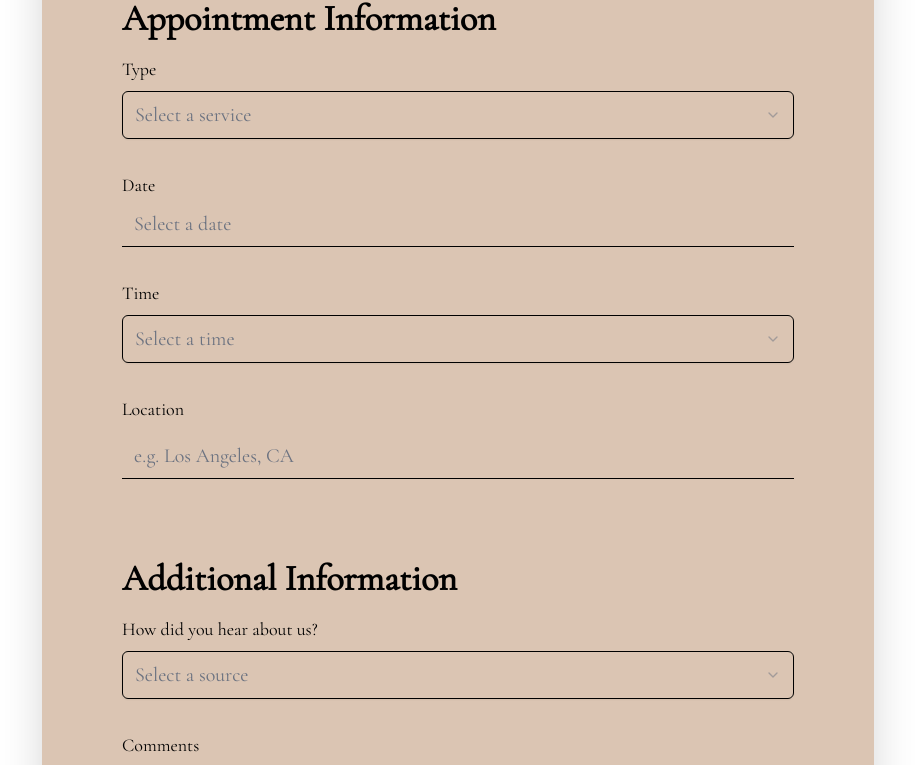
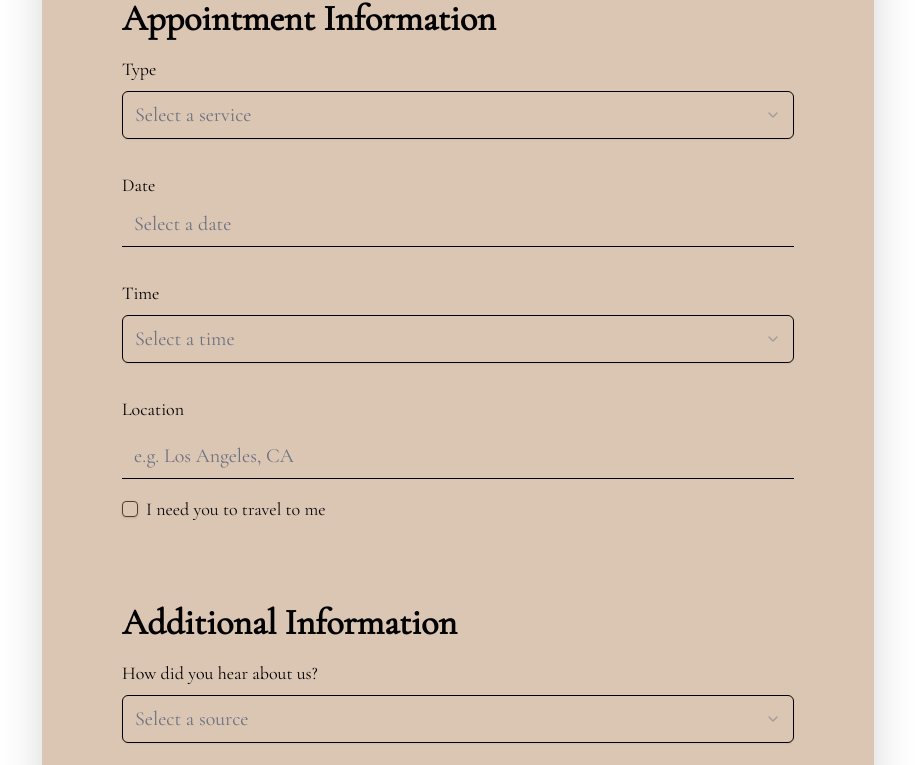
Before and after one commit to thatsehannah/sha-sha-faces, a Next.js app: page /contact in a window 1280 px wide. Shown: the part 927-1692 px from the top of the page, without its empty margins (182-1097 px from the left). Built offline with nearby package versions, Linux system fonts and the light colour scheme; no server answers; the database is empty; a web font is replaced by a local one.

Commit message:
trying to fix db errors and adding travel field to form and appt table

```diff
--- a/components/contact/AppointmentForm.tsx
+++ b/components/contact/AppointmentForm.tsx
@@ -71,6 +71,7 @@ const AppointmentForm = ({
       location: "",
       isInstructionsAcknowledged: false,
       instagram: "",
+      requiresTravel: false,
     },
   });
 
@@ -218,11 +219,20 @@ const AppointmentForm = ({
               />
 
               {/* location */}
-              <FormInput
-                name='location'
-                label='Location'
-                placeholder='e.g. Los Angeles, CA'
-              />
+              <div className='flex flex-col gap-2'>
+                <FormInput
+                  name='location'
+                  label='Location'
+                  placeholder='e.g. Los Angeles, CA'
+                />
+                <div className='-mt-6'>
+                  <FormInput
+                    name='requiresTravel'
+                    label='I need you to travel to me'
+                    type='checkbox'
+                  />
+                </div>
+              </div>
             </div>
             <div className='mb-20'>
               <p className='text-3xl lg:text-4xl text-black font-bold mb-4'>
--- a/components/form/FormInput.tsx
+++ b/components/form/FormInput.tsx
@@ -1,15 +1,15 @@
-import { Input } from '@/components/ui/input';
-import React from 'react';
-import { useFormContext } from 'react-hook-form';
-import { Label } from '../ui/label';
-import { Textarea } from '../ui/textarea';
-import { Checkbox } from '../ui/checkbox';
-import FormError from './FormError';
+import { Input } from "@/components/ui/input";
+import React from "react";
+import { useFormContext } from "react-hook-form";
+import { Label } from "../ui/label";
+import { Textarea } from "../ui/textarea";
+import { Checkbox } from "../ui/checkbox";
+import FormError from "./FormError";
 
 type FormInputProps = {
   name: string;
   label: string;
-  type?: 'input' | 'textarea' | 'checkbox';
+  type?: "input" | "textarea" | "checkbox";
   placeholder?: string;
 };
 
@@ -17,7 +17,7 @@ const FormInput = ({
   name,
   label,
   placeholder,
-  type = 'input',
+  type = "input",
 }: FormInputProps) => {
   const {
     register,
@@ -27,12 +27,12 @@ const FormInput = ({
     formState: { errors },
   } = useFormContext();
 
-  if (type === 'checkbox') {
+  if (type === "checkbox") {
     const checked = watch(name);
 
     return (
-      <div className='flex flex-col justify-center items-center'>
-        <div className='flex justify-center items-center gap-2'>
+      <div className='flex flex-col justify-center'>
+        <div className='flex items-center gap-2'>
           <Checkbox
             id={name}
             checked={checked}
@@ -66,7 +66,7 @@ const FormInput = ({
         </Label>
       </div>
       <div>
-        {type === 'input' && (
+        {type === "input" && (
           <Input
             id={name}
             {...register(name)}
@@ -74,7 +74,7 @@ const FormInput = ({
             className='h-12 mt-2 text-black placeholder:text-gray-500 dark:placeholder:text-gray-700 placeholder:text-xl placeholder:font-extralight border-black border-x-0 border-t-0 shadow-none rounded-none text-xl md:text-2xl font-semibold'
           />
         )}
-        {type === 'textarea' && (
+        {type === "textarea" && (
           <Textarea
             id={name}
             {...register(name)}
--- a/package.json
+++ b/package.json
@@ -2,7 +2,7 @@
   "name": "sha-sha-faces",
   "version": "0.1.0",
   "prisma": {
-    "seed": "ts-node --compiler-options {\"module\":\"CommonJS\"} prisma/seedService.ts"
+    "seed": "ts-node --compiler-options {\"module\":\"CommonJS\"} prisma/seedPhotos.ts"
   },
   "private": true,
   "scripts": {
--- a/utils/appointmentSchema.ts
+++ b/utils/appointmentSchema.ts
@@ -37,6 +37,7 @@ export const appointmentSchema = z.object({
     message: "Please acknowledge that you've read the booking instructions.",
   }),
   instagram: z.string().nonempty("Provide your instagram username."),
+  requiresTravel: z.boolean(),
 });
 
 export const validateAppointmentSchema = (data: Appointment) => {
```
Also changed, not shown: 2 other files (tests, documents, lock files or other folders).
